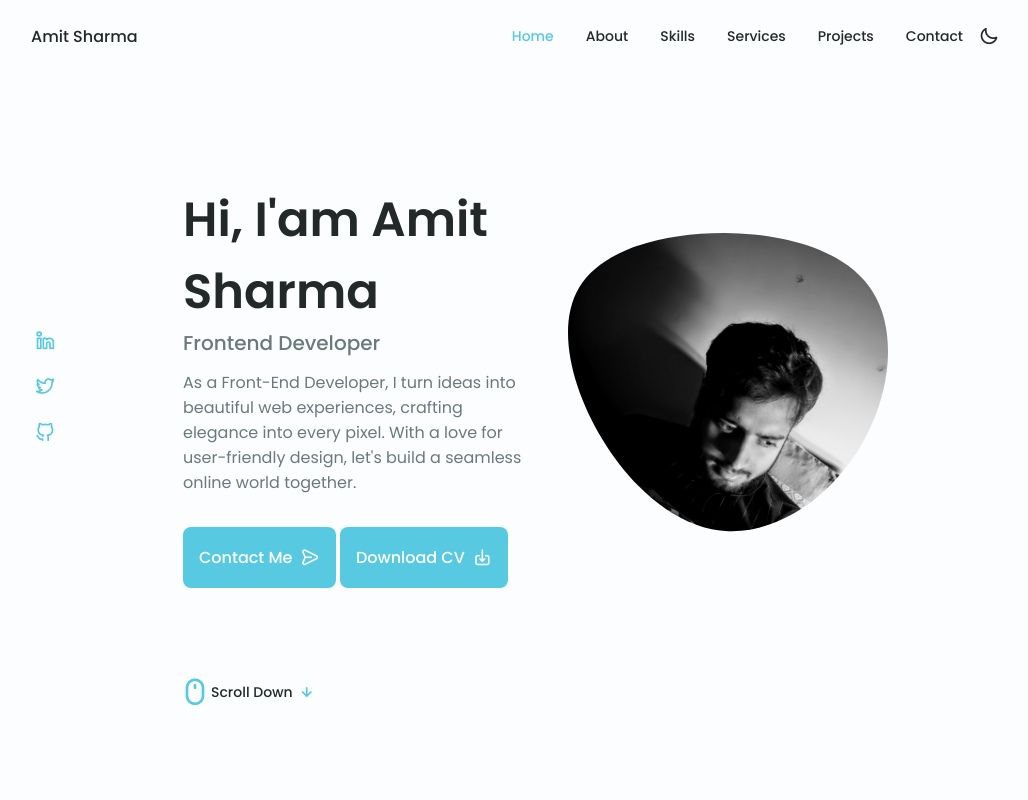
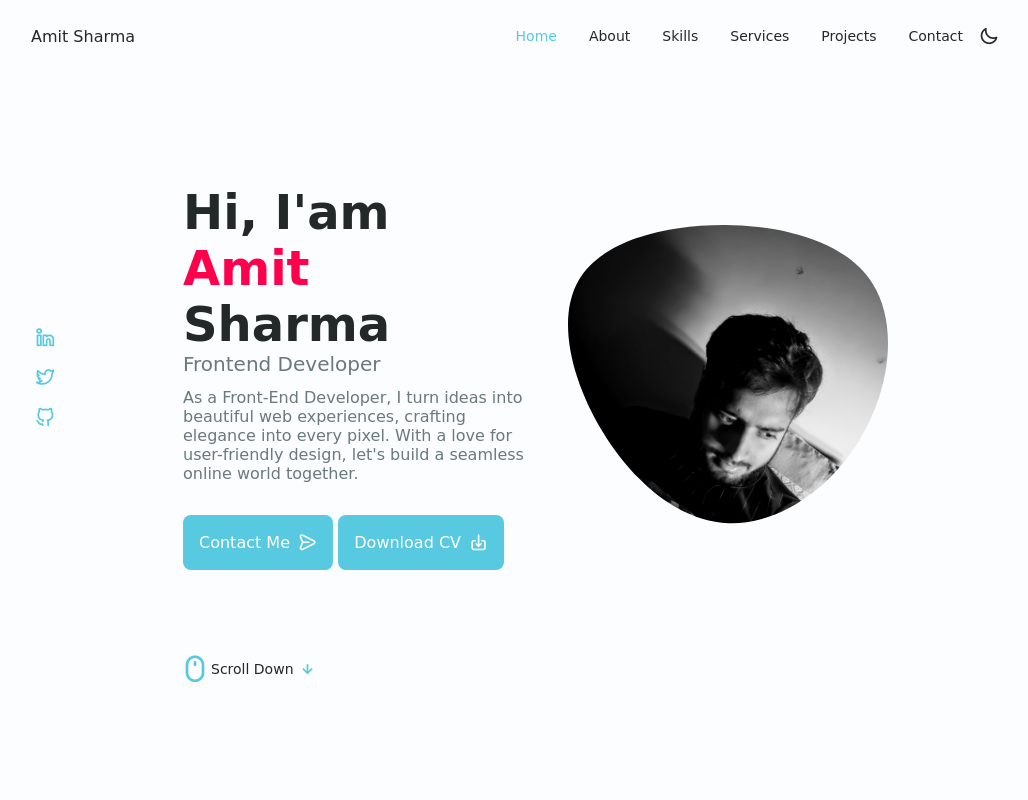
Before and after one commit to amitxharma/my__portfolio, a plain HTML site: page index.html in a window 1280 px wide. Shown: the top 800 px of the page, without its empty margins (125-1153 px from the left). Drawn offline with nearby package versions, Linux system fonts and the light colour scheme.

Commit message:
some color changes

```diff
--- a/index.html
+++ b/index.html
@@ -132,7 +132,9 @@
             </div>
 
             <div class="home__data">
-              <h1 class="home__title">Hi, I'am Amit Sharma</h1>
+              <h1 class="home__title">
+                Hi, I'am <span style="color: #ff004d">Amit</span> Sharma
+              </h1>
               <h3 class="home__subtitle">Frontend Developer</h3>
               <p class="home__description">
                 As a Front-End Developer, I turn ideas into beautiful web
--- a/packages/css/styles.css
+++ b/packages/css/styles.css
@@ -1,5 +1,8 @@
 /* ==================== GOOGLE FONTS ====================*/
 @import url("https://fonts.googleapis.com/css2?family=Poppins:wght@400;500;600&display=swap");
+* {
+  font-family: "Salsa", cursive;
+}
 
 /*==================== VARIABLES CSS ====================*/
 :root {
```
